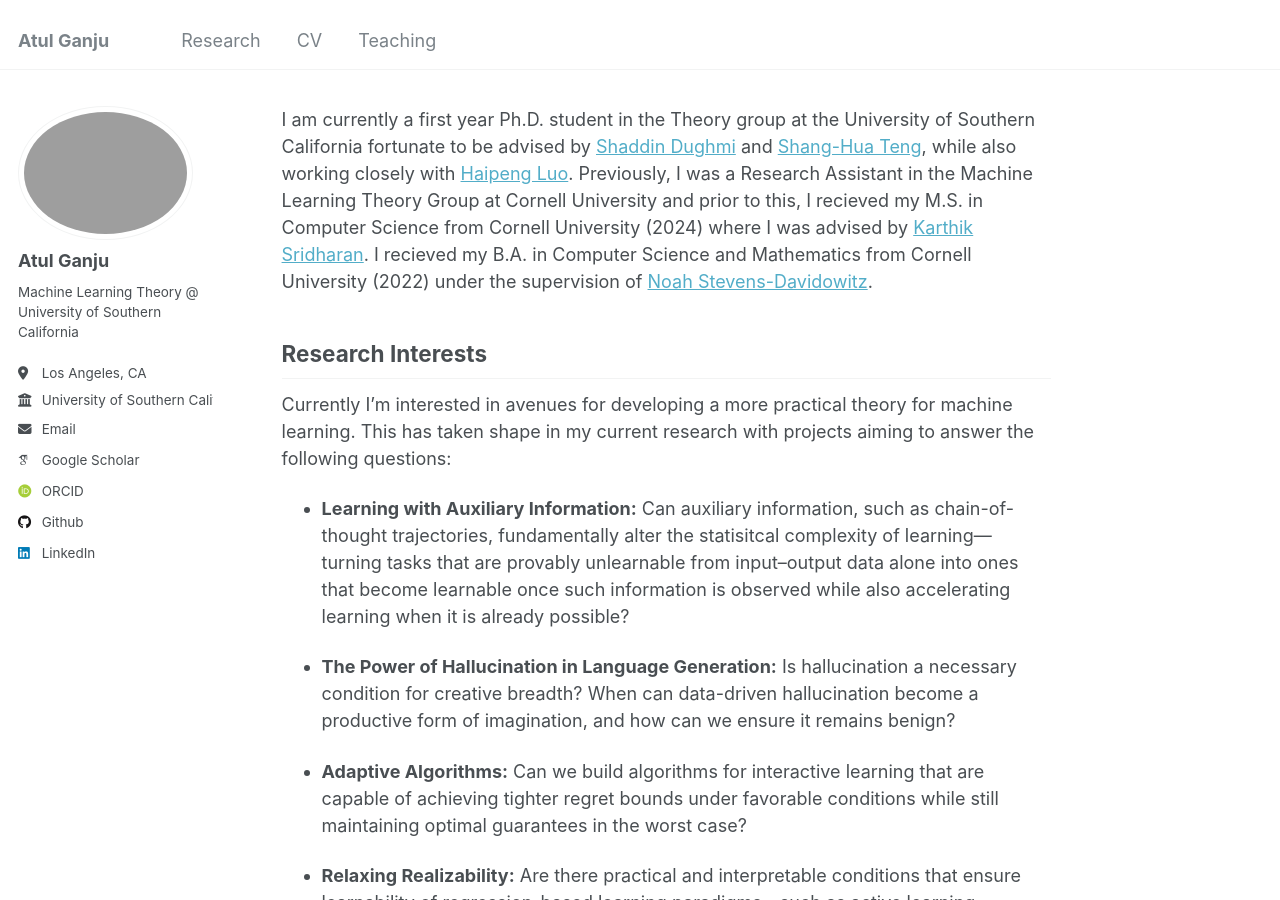
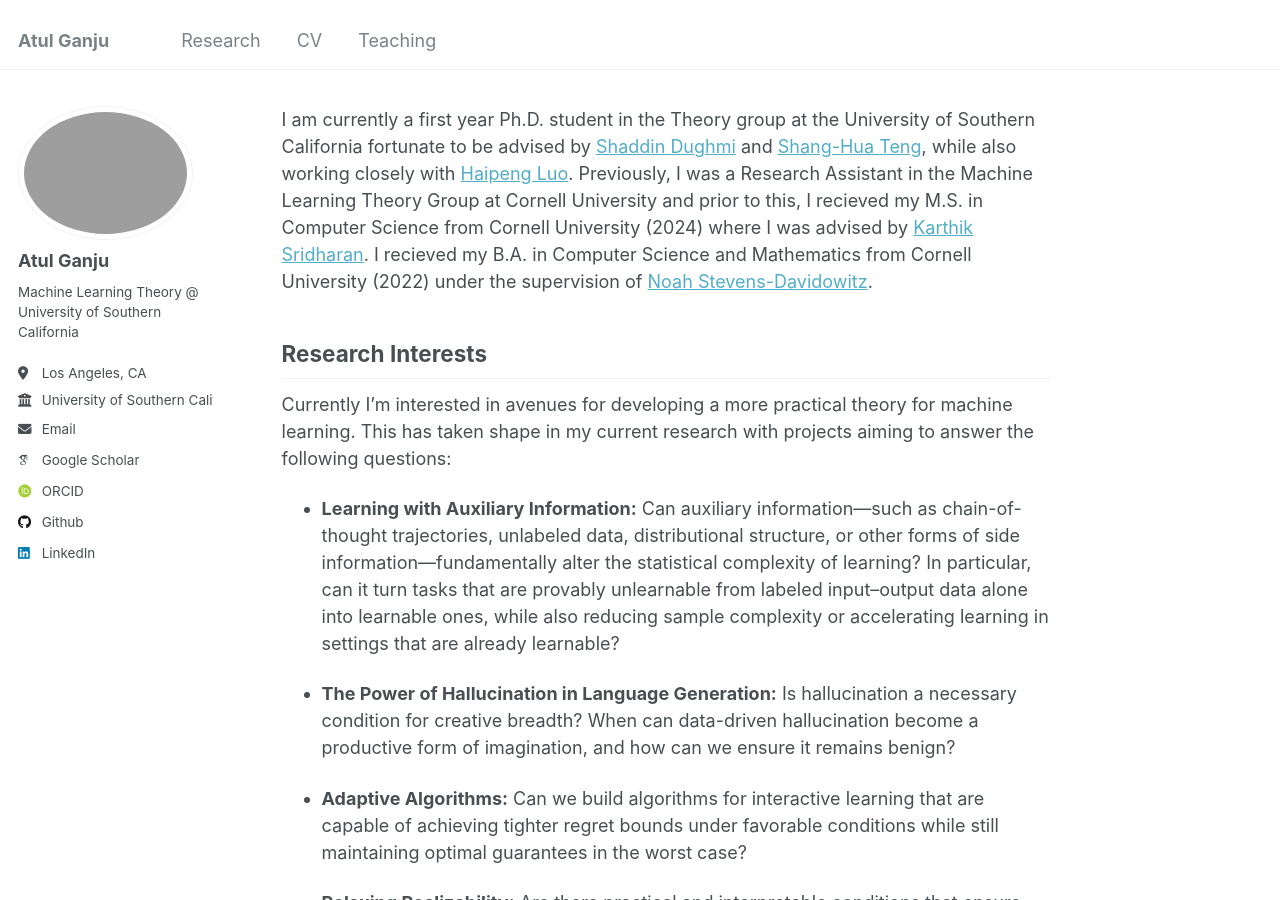
Before and after one commit to atulganju/atulganju.github.io, a Jekyll site: the page built from _pages/about.md, in a window 1280 px wide and 900 px high. Built offline with Jekyll 4.4.1, drawn with Linux system fonts in a browser that asks for light colours; some web fonts are replaced.

Commit message:
Update about.md

```diff
--- a/_pages/about.md
+++ b/_pages/about.md
@@ -15,7 +15,7 @@ I am currently a first year Ph.D. student in the Theory group at the University
 --
 Currently I'm interested in avenues for developing a more practical theory for machine learning. This has taken shape in my current research with projects aiming to answer the following questions:
 
-* **Learning with Auxiliary Information:** Can auxiliary information, such as chain-of-thought trajectories, fundamentally alter the statisitcal complexity of learning—turning tasks that are provably unlearnable from input–output data alone into ones that become learnable once such information is observed while also accelerating learning when it is already possible?
+* **Learning with Auxiliary Information:** Can auxiliary information—such as chain-of-thought trajectories, unlabeled data, distributional structure, or other forms of side information—fundamentally alter the statistical complexity of learning? In particular, can it turn tasks that are provably unlearnable from labeled input–output data alone into learnable ones, while also reducing sample complexity or accelerating learning in settings that are already learnable?
 
 * **The Power of Hallucination in Language Generation:** Is hallucination a necessary condition for creative breadth? When can data-driven hallucination become a productive form of imagination, and how can we ensure it remains benign?
 
```
